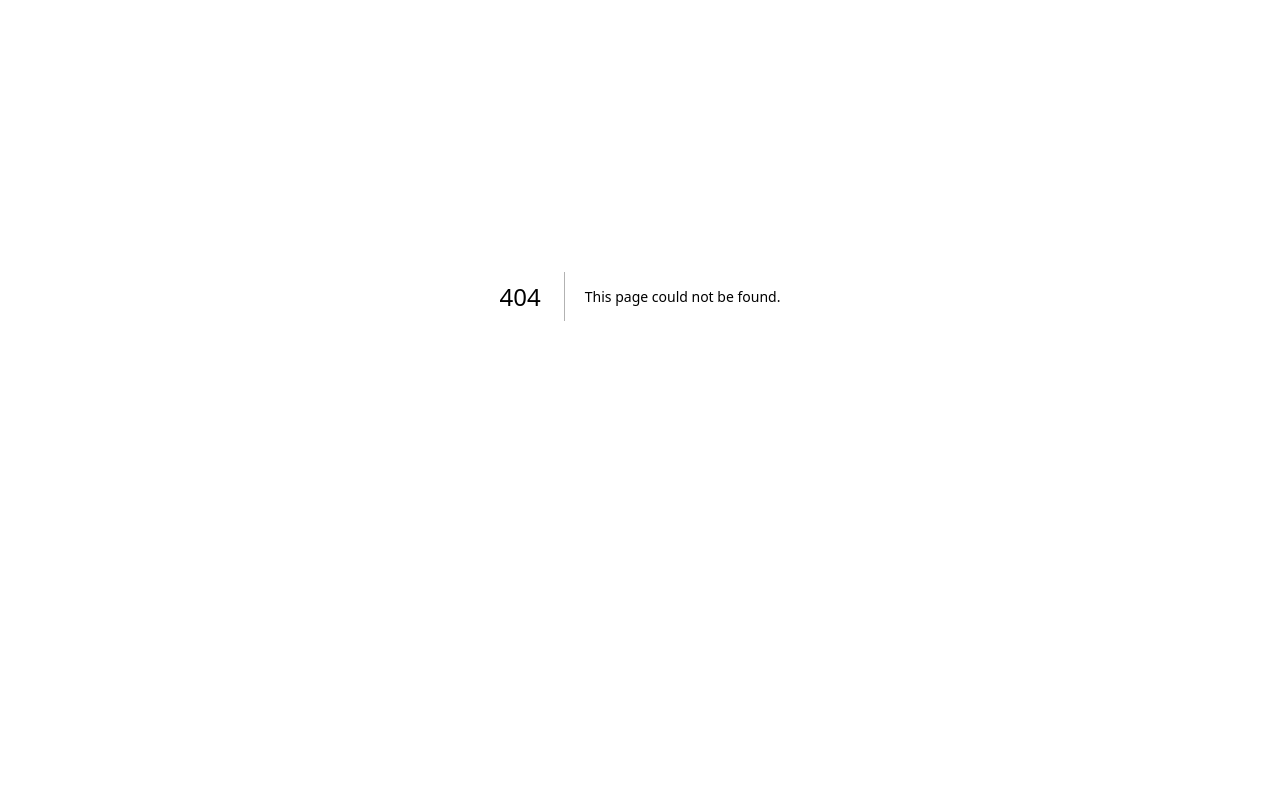
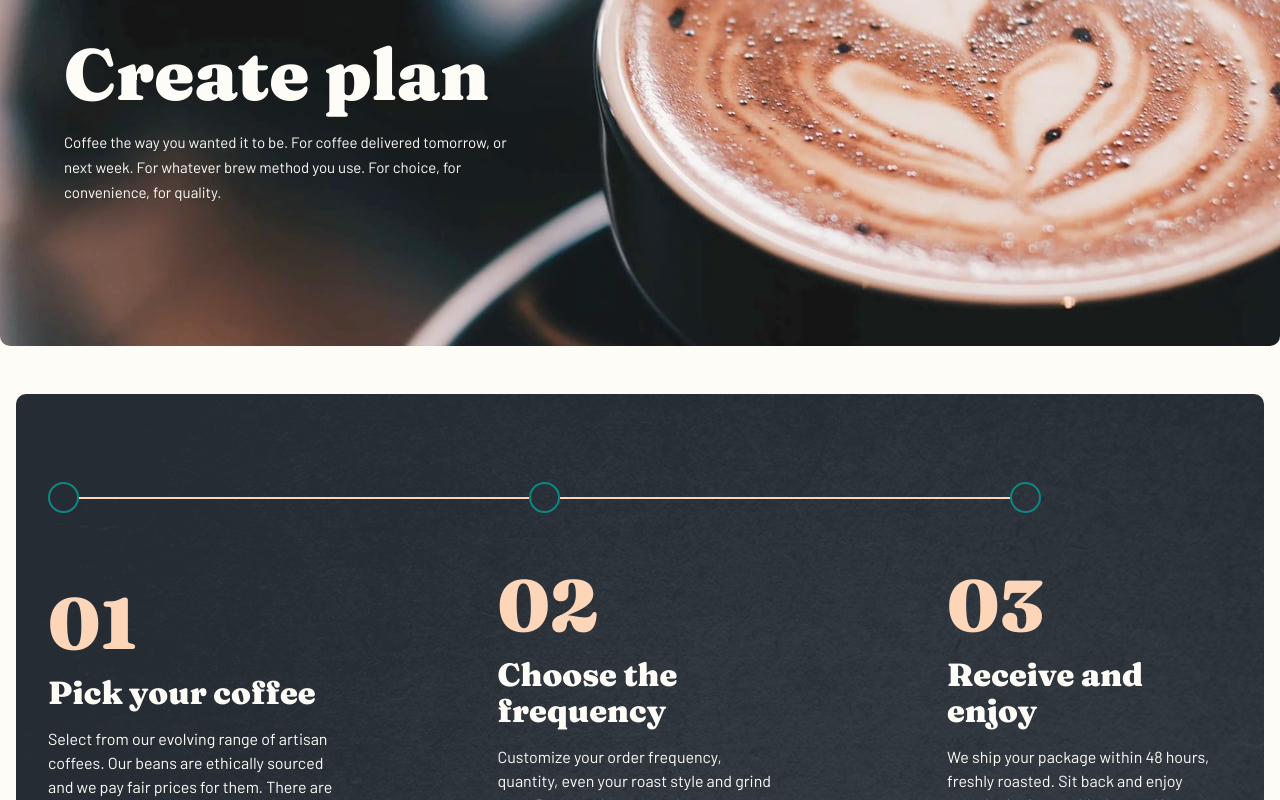
Before and after one commit to Damjan15/Coffeeroasters, a Next.js app: page /create-plan in a window 1280 px wide. Before the commit this address had no page. Shown: the part 200-1000 px from the top of the page. Built offline with nearby package versions, Linux system fonts and the light colour scheme.

Commit message:
banner added, refactored steps to accept dark variant

```diff
--- a/components/index.js
+++ b/components/index.js
@@ -15,6 +15,9 @@ import Commitment from "./aboutus/Commitment";
 import Quality from "./aboutus/Quality";
 import Headquarters from "./aboutus/Headquarters";
 
+// Subscribe Components
+import StepsDark from "./subscribe/StepsDark";
+
 
 export {
     Header,
@@ -26,5 +29,6 @@ export {
     Banner,
     Commitment,
     Quality,
-    Headquarters
+    Headquarters,
+    StepsDark
 }
--- a/components/shared/Banner.jsx
+++ b/components/shared/Banner.jsx
@@ -2,7 +2,7 @@ const Banner = ({ heading, description, isLg, bannerImg }) => {
   return (
     <section className={`banner ${bannerImg } mx-4 flex flex-col items-center justify-center md:items-start md:pl-12 xl:mx-0 xl:pl-16`}>
         <div className="text-center max-w-[280px] md:max-w-[400px] md:text-left xl:max-w-[445px]">
-            <h1 className={`${ isLg ? "" : "banner-heading-sm"} `}>{ heading }</h1>
+            <h1 className={`${ isLg ? "banner-heading-lg" : "banner-heading-sm"} `}>{ heading }</h1>
             <p className="text-[15px] leading-[25px] text-lightCream/80 xl:text-lightCream/100">{ description }</p>
         </div>
     </section>
--- a/components/shared/Step.jsx
+++ b/components/shared/Step.jsx
@@ -1,9 +1,9 @@
-const Step = ({ number, title, description }) => {
+const Step = ({ number, title, description, isDark }) => {
   return (
     <div className="flex flex-col items-center justify-center text-center space-y-4 md:w-[223px] md:text-left md:justify-start md:items-start xl:w-[285px]">
         <span className="block text-[72px] leading-[72px] font-bold font-fraunces text-paleOrange">{ number }</span>
-        <h3 className="text-darkGreyBlue font-bold font-fraunces text-[28px] leading-[32px] xl:text-[32px] xl:leading-[36px]">{ title }</h3>
-        <p className="text-darkGreyBlue text-[15px] leading-[25px] xl:text-base">{ description }</p>
+        <h3 className={` ${isDark ? "text-lightCream" : "text-darkGreyBlue"} font-bold font-fraunces text-[28px] leading-[32px] xl:text-[32px] xl:leading-[36px]`}>{ title }</h3>
+        <p className={`${isDark ? "text-lightCream" : "text-darkGreyBlue"} text-[15px] leading-[25px] xl:text-base`}>{ description }</p>
     </div>
   )
 }
--- /dev/null
+++ b/components/subscribe/StepsDark.jsx
@@ -0,0 +1,17 @@
+import Step from "../shared/Step"
+import Divider from "../shared/Divider"
+import { steps } from "../../utils"
+
+const StepsDark = () => {
+  return (
+    <section className="mx-4 steps-bg rounded-[10px] p-8 my-12 xl:py-14">
+      <Divider />
+
+      <div className="flex flex-col items-center space-y-16 mt-14 md:flex-row md:space-y-0 md:space-x-8 xl:space-x-0 xl:justify-between">
+        { steps.map((step) => <Step key={step.id} number={step.stepNum} title={step.title} description={step.description} isDark />)}
+      </div>
+    </section>
+  )
+}
+
+export default StepsDark
--- /dev/null
+++ b/pages/create-plan.js
@@ -0,0 +1,10 @@
+import { Banner, StepsDark } from "../components";
+
+export default function CreatePlan() {
+    return (
+        <div className="max-w-7xl mx-auto">
+            <Banner bannerImg="banner-plan" heading="Create plan" description="Coffee the way you wanted it to be. For coffee delivered tomorrow, or next week. For whatever brew method you use. For choice, for convenience, for quality." isLg />
+            <StepsDark />
+        </div>
+    )
+}
--- a/styles/globals.css
+++ b/styles/globals.css
@@ -35,12 +35,25 @@
         @apply bg-[url('/assets/about/mobile/image-hero-whitecup.jpg')] bg-no-repeat bg-cover bg-center md:bg-[url('/assets/about/tablet/image-hero-whitecup.jpg')] xl:bg-[url('/assets/about/desktop/image-hero-whitecup.jpg')]
     }
 
+    .banner-plan {
+        @apply bg-[url('/assets/plan/mobile/image-hero-blackcup.jpg')] bg-no-repeat bg-cover bg-center md:bg-[url('/assets/plan/tablet/image-hero-blackcup.jpg')] xl:bg-[url('/assets/plan/desktop/image-hero-blackcup.jpg')]
+    }
+
     .banner-heading-sm {
         @apply font-fraunces font-bold text-[28px] leading-[28px] text-lightCream mb-5 md:text-[32px] md:leading-[40px] xl:text-[40px] xl:leading-[48px];
     }
 
+    .banner-heading-lg {
+        @apply font-fraunces font-bold text-[40px] leading-[40px] mb-5 text-lightCream md:text-[48px] md:leading-[48px] xl:text-[72px] xl:leading-[72px];
+    }
+
+
     .quality-bg {
         @apply bg-[url('/assets/about/mobile/bg-quality.png')] bg-center bg-no-repeat bg-cover md:bg-[url('/assets/about/tablet/bg-quality.png')] xl:bg-[url('/assets/about/desktop/bg-quality.png')];
+    }
+
+    .steps-bg {
+        @apply bg-[url('/assets/plan/mobile/bg-steps.png')] bg-center bg-no-repeat bg-cover md:bg-[url('/assets/plan/tablet/bg-steps.png')] xl:bg-[url('/assets/plan/desktop/bg-steps.png')]
     }
 
 }
```
